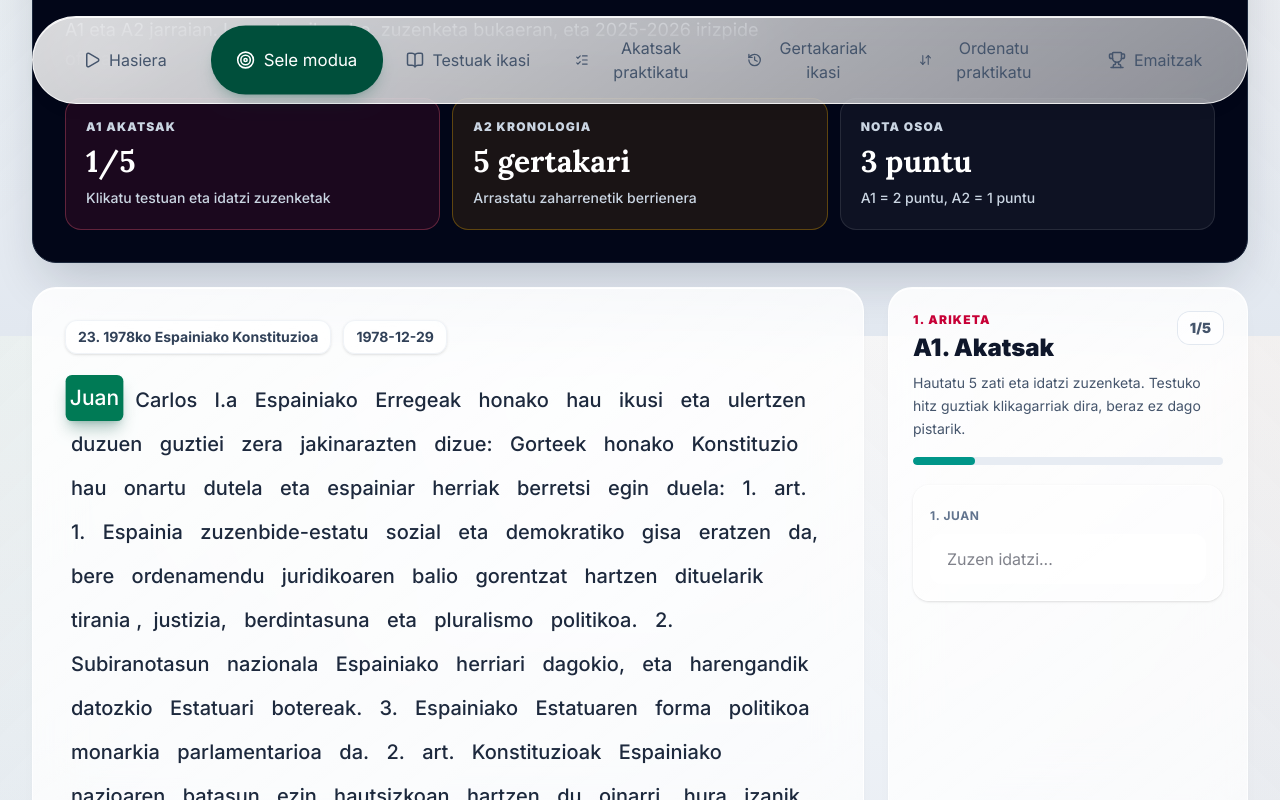
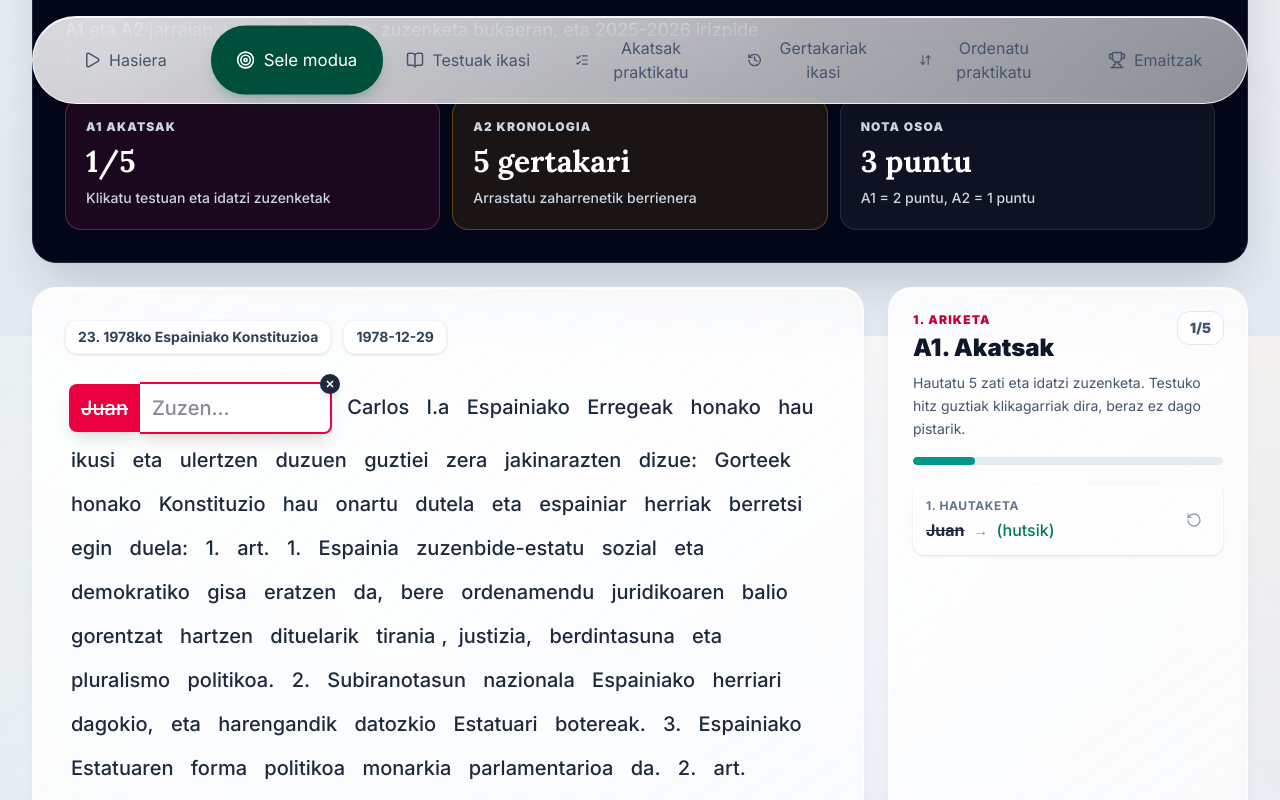
Before and after one commit to aitoralboniga001-arch/HISTORIA, a Next.js app: page / in a window 1280 px wide. Both pictures are taken after a click on the button "Juan". Shown: the part 464-1264 px from the top of the page. Built offline with nearby package versions, Linux system fonts and the light colour scheme.

Commit message:
Mejorada UI/UX de selección de akatsak para móvil con edición inline

```diff
--- a/app/page.tsx
+++ b/app/page.tsx
@@ -479,6 +479,7 @@ export default function Home() {
           <ExerciseText
             exercise={akats}
             selected={new Set(selectedPieces.map((piece) => piece.id))}
+            answers={answers}
             onToggle={(piece) =>
               setSelectedPieces((prev) =>
                 prev.some((item) => item.id === piece.id)
@@ -488,6 +489,7 @@ export default function Home() {
                     : prev
               )
             }
+            onAnswerChange={(id, val) => setAnswers((prev) => ({ ...prev, [id]: val }))}
           />
           <aside className="glass-panel rounded-3xl p-6 flex flex-col">
             <div className="flex items-center justify-between gap-3">
@@ -511,21 +513,37 @@ export default function Home() {
               </p>
             </div>
             <div className="mt-6 space-y-3 flex-1 overflow-auto no-scrollbar pr-1">
-              {selectedPieces.map((piece, index) => {
-                return (
-                  <label key={piece.id} className="block rounded-2xl border border-white/60 bg-white/40 p-4 shadow-sm backdrop-blur-md transition-all focus-within:ring-2 focus-within:ring-teal-500/30">
-                    <span className="text-xs font-bold uppercase tracking-wider text-slate-500">
-                      {index + 1}. {piece.label}
-                    </span>
-                    <input
-                      className="mt-2 w-full rounded-xl border border-white/80 bg-white/60 px-4 py-3 font-medium outline-none transition-colors focus:bg-white focus:shadow-sm"
-                      value={answers[piece.trapId ?? piece.id] ?? ''}
-                      onChange={(event) => setAnswers((prev) => ({ ...prev, [piece.trapId ?? piece.id]: event.target.value }))}
-                      placeholder="Zuzen idatzi..."
-                    />
-                  </label>
-                );
-              })}
+              {selectedPieces.length === 0 ? (
+                <div className="rounded-2xl border border-dashed border-slate-300 bg-white/45 p-5 text-sm leading-relaxed text-slate-600">
+                  Lehenik testuan klikatu susmagarriak iruditzen zaizkizun 5 hitz edo esaldi. Zuzenketa laukitxoa testuan bertan agertuko da.
+                </div>
+              ) : (
+                <ul className="space-y-2">
+                  {selectedPieces.map((piece, index) => (
+                    <li key={piece.id} className="rounded-xl border border-white/60 bg-white/40 p-3 shadow-sm backdrop-blur-md flex items-center justify-between">
+                      <div className="min-w-0">
+                        <span className="text-xs font-bold uppercase tracking-wider text-slate-500 block mb-1">
+                          {index + 1}. Hautaketa
+                        </span>
+                        <div className="flex flex-wrap items-center gap-2">
+                          <span className="font-bold text-slate-800 line-through truncate max-w-[120px] sm:max-w-[150px]">{piece.label}</span>
+                          <span className="text-slate-400">→</span>
+                          <span className="font-medium text-emerald-700 truncate max-w-[120px] sm:max-w-[150px]">
+                            {answers[piece.trapId ?? piece.id] || '(hutsik)'}
+                          </span>
+                        </div>
+                      </div>
+                      <button
+                        className="rounded-lg p-2 text-slate-400 hover:bg-white hover:text-rose-500 transition-colors shrink-0"
+                        onClick={() => setSelectedPieces((prev) => prev.filter((item) => item.id !== piece.id))}
+                        title="Kendu"
+                      >
+                        <RotateCcw size={16} />
+                      </button>
+                    </li>
+                  ))}
+                </ul>
+              )}
             </div>
             <button
               className="mt-6 w-full rounded-xl bg-teal-600 px-5 py-4 font-black text-white shadow-md shadow-teal-900/20 transition-all hover:bg-teal-500 hover:-translate-y-0.5 disabled:translate-y-0 disabled:cursor-not-allowed disabled:bg-slate-300 disabled:shadow-none disabled:text-slate-500"
@@ -665,6 +683,7 @@ export default function Home() {
             <ExerciseText
               exercise={akats}
               selected={new Set(selectedPieces.map((piece) => piece.id))}
+              answers={answers}
               onToggle={(piece) =>
                 setSelectedPieces((prev) =>
                   prev.some((item) => item.id === piece.id)
@@ -674,6 +693,7 @@ export default function Home() {
                       : prev
                 )
               }
+              onAnswerChange={(id, val) => setAnswers((prev) => ({ ...prev, [id]: val }))}
             />
             <aside className="glass-panel rounded-3xl p-6">
               <div className="flex items-start justify-between gap-4">
@@ -695,24 +715,37 @@ export default function Home() {
                 <div className="h-full rounded-full bg-teal-600 transition-all" style={{ width: `${(selectedPieces.length / 5) * 100}%` }} />
               </div>
               <div className="mt-5 space-y-3">
-                {selectedPieces.length === 0 && (
+                {selectedPieces.length === 0 ? (
                   <div className="rounded-2xl border border-dashed border-slate-300 bg-white/45 p-5 text-sm leading-relaxed text-slate-600">
-                    Lehenik testuan klikatu susmagarriak iruditzen zaizkizun 5 hitz edo esaldi. Ondoren hemen agertuko dira zuzentzeko.
+                    Lehenik testuan klikatu susmagarriak iruditzen zaizkizun 5 hitz edo esaldi. Zuzenketa laukitxoa testuan bertan agertuko da.
                   </div>
+                ) : (
+                  <ul className="space-y-2">
+                    {selectedPieces.map((piece, index) => (
+                      <li key={piece.id} className="rounded-xl border border-white/60 bg-white/40 p-3 shadow-sm flex items-center justify-between">
+                        <div className="min-w-0">
+                          <span className="text-xs font-bold uppercase tracking-wider text-slate-500 block mb-1">
+                            {index + 1}. Hautaketa
+                          </span>
+                          <div className="flex flex-wrap items-center gap-2">
+                            <span className="font-bold text-slate-800 line-through truncate max-w-[120px] sm:max-w-[150px]">{piece.label}</span>
+                            <span className="text-slate-400">→</span>
+                            <span className="font-medium text-emerald-700 truncate max-w-[120px] sm:max-w-[150px]">
+                              {answers[piece.trapId ?? piece.id] || '(hutsik)'}
+                            </span>
+                          </div>
+                        </div>
+                        <button
+                          className="rounded-lg p-2 text-slate-400 hover:bg-white hover:text-rose-500 transition-colors shrink-0"
+                          onClick={() => setSelectedPieces((prev) => prev.filter((item) => item.id !== piece.id))}
+                          title="Kendu"
+                        >
+                          <RotateCcw size={16} />
+                        </button>
+                      </li>
+                    ))}
+                  </ul>
                 )}
-                {selectedPieces.map((piece, index) => (
-                  <label key={piece.id} className="block rounded-2xl border border-white/60 bg-white/40 p-4 shadow-sm">
-                    <span className="text-xs font-bold uppercase tracking-wider text-slate-500">
-                      {index + 1}. {piece.label}
-                    </span>
-                    <input
-                      className="mt-2 w-full rounded-xl border border-white/80 bg-white/70 px-4 py-3 font-medium outline-none focus:bg-white focus:ring-4 focus:ring-teal-500/20"
-                      value={answers[piece.trapId ?? piece.id] ?? ''}
-                      onChange={(event) => setAnswers((prev) => ({ ...prev, [piece.trapId ?? piece.id]: event.target.value }))}
-                      placeholder="Zuzen idatzi..."
-                    />
-                  </label>
-                ))}
               </div>
               {akatsResult && <AkatsResultView result={akatsResult} selectedPieces={selectedPieces} />}
             </aside>
@@ -1072,13 +1105,17 @@ function renderMarkedText(body: string, marks: ReturnType<typeof studyMarks>) {
 function ExerciseText({
   exercise,
   selected,
-  onToggle
+  answers,
+  onToggle,
+  onAnswerChange
 }: {
   exercise: AkatsExercise;
   selected: Set<string>;
+  answers?: Record<string, string>;
   onToggle: (piece: Selection) => void;
+  onAnswerChange?: (id: string, val: string) => void;
 }) {
-  const nodes = renderExercisePieces(exercise, selected, onToggle);
+  const nodes = renderExercisePieces(exercise, selected, answers, onToggle, onAnswerChange);
   return (
     <article className="glass-panel rounded-3xl p-8">
       <div className="mb-6 flex flex-wrap gap-3">
@@ -1092,7 +1129,7 @@ function ExerciseText({
   );
 }
 
-function renderExercisePieces(exercise: AkatsExercise, selected: Set<string>, onToggle: (piece: Selection) => void): ReactNode[] {
+function renderExercisePieces(exercise: AkatsExercise, selected: Set<string>, answers: Record<string, string> | undefined, onToggle: (piece: Selection) => void, onAnswerChange: ((id: string, val: string) => void) | undefined): ReactNode[] {
   const nodes: ReactNode[] = [];
   const traps = [...exercise.traps].sort((a, b) => a.start - b.start);
   let cursor = 0;
@@ -1108,6 +1145,8 @@ function renderExercisePieces(exercise: AkatsExercise, selected: Set<string>, on
           key={`trap:${trap.id}`}
           piece={{ id: trap.id, trapId: trap.id, label: value }}
           selected={selected.has(trap.id)}
+          answer={answers?.[trap.id]}
+          onAnswerChange={onAnswerChange ? (val) => onAnswerChange(trap.id, val) : undefined}
           onToggle={onToggle}
         >
           {value}
@@ -1138,6 +1177,8 @@ function renderExercisePieces(exercise: AkatsExercise, selected: Set<string>, on
             key={`decoy:${key}:${wordStart}`}
             piece={piece}
             selected={selected.has(piece.id)}
+            answer={answers?.[piece.id]}
+            onAnswerChange={onAnswerChange ? (val) => onAnswerChange(piece.id, val) : undefined}
             onToggle={onToggle}
           >
             {value}
@@ -1155,22 +1196,52 @@ function renderExercisePieces(exercise: AkatsExercise, selected: Set<string>, on
 function SelectablePiece({
   piece,
   selected,
+  answer,
   onToggle,
+  onAnswerChange,
   children
 }: {
   piece: Selection;
   selected: boolean;
+  answer?: string;
   onToggle: (piece: Selection) => void;
+  onAnswerChange?: (val: string) => void;
   children: ReactNode;
 }) {
+  if (selected) {
+    return (
+      <span className="relative inline-flex items-center mx-1 my-1 align-middle z-10">
+        <button
+          className="rounded-l-lg bg-rose-600 px-3 py-1 font-black text-white shadow-lg hover:bg-rose-500 transition-colors line-through"
+          onClick={() => onToggle(piece)}
+          title="Kendu"
+        >
+          {children}
+        </button>
+        <input
+          autoFocus
+          className="w-24 sm:w-32 rounded-r-lg border-2 border-l-0 border-rose-600 bg-white px-3 py-1 text-base font-bold text-slate-900 outline-none focus:w-32 sm:focus:w-48 transition-all focus:ring-0 shadow-lg"
+          placeholder="Zuzen..."
+          value={answer ?? ''}
+          onChange={(e) => onAnswerChange?.(e.target.value)}
+        />
+        <button
+          className="absolute -right-2 -top-2 flex h-5 w-5 items-center justify-center rounded-full bg-slate-800 text-white shadow-md hover:bg-slate-700 hover:scale-110 transition-transform"
+          onClick={(e) => {
+            e.stopPropagation();
+            onToggle(piece);
+          }}
+          title="Descartar"
+        >
+          <svg width="10" height="10" viewBox="0 0 24 24" fill="none" stroke="currentColor" strokeWidth="4" strokeLinecap="round" strokeLinejoin="round"><line x1="18" y1="6" x2="6" y2="18"></line><line x1="6" y1="6" x2="18" y2="18"></line></svg>
+        </button>
+      </span>
+    );
+  }
+
   return (
     <button
-      className={clsx(
-        'rounded-md px-1 py-0.5 mx-0.5 text-left transition-all duration-300 focus:outline-none',
-        selected
-          ? 'bg-emerald-700 font-black text-white shadow-lg shadow-emerald-900/30 scale-105 transform -translate-y-0.5'
-          : 'hover:bg-amber-200/80 focus:bg-amber-200 hover:shadow-sm hover:scale-[1.02] active:scale-95'
-      )}
+      className="rounded-md px-1 py-0.5 mx-0.5 text-left transition-all duration-300 focus:outline-none hover:bg-amber-200/80 hover:shadow-sm hover:scale-[1.02] active:scale-95"
       onClick={() => onToggle(piece)}
     >
       {children}
```
